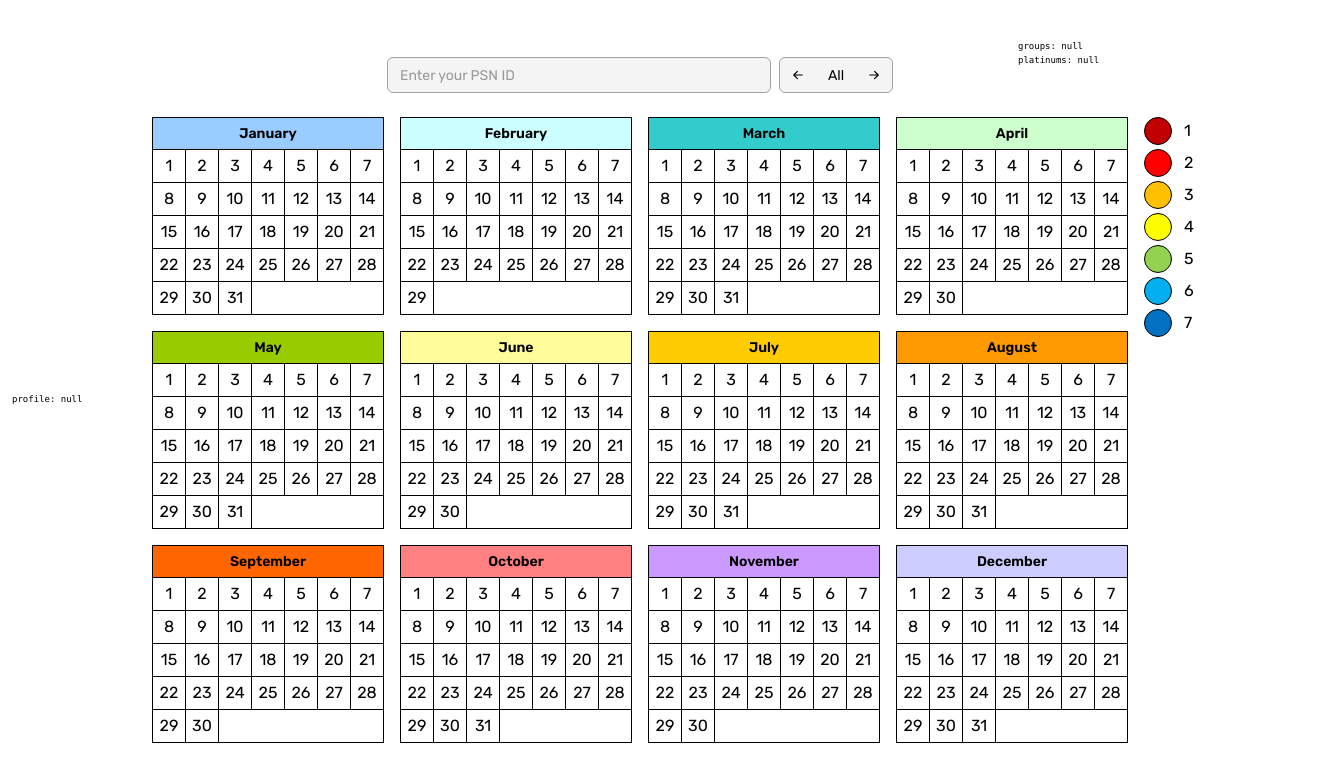
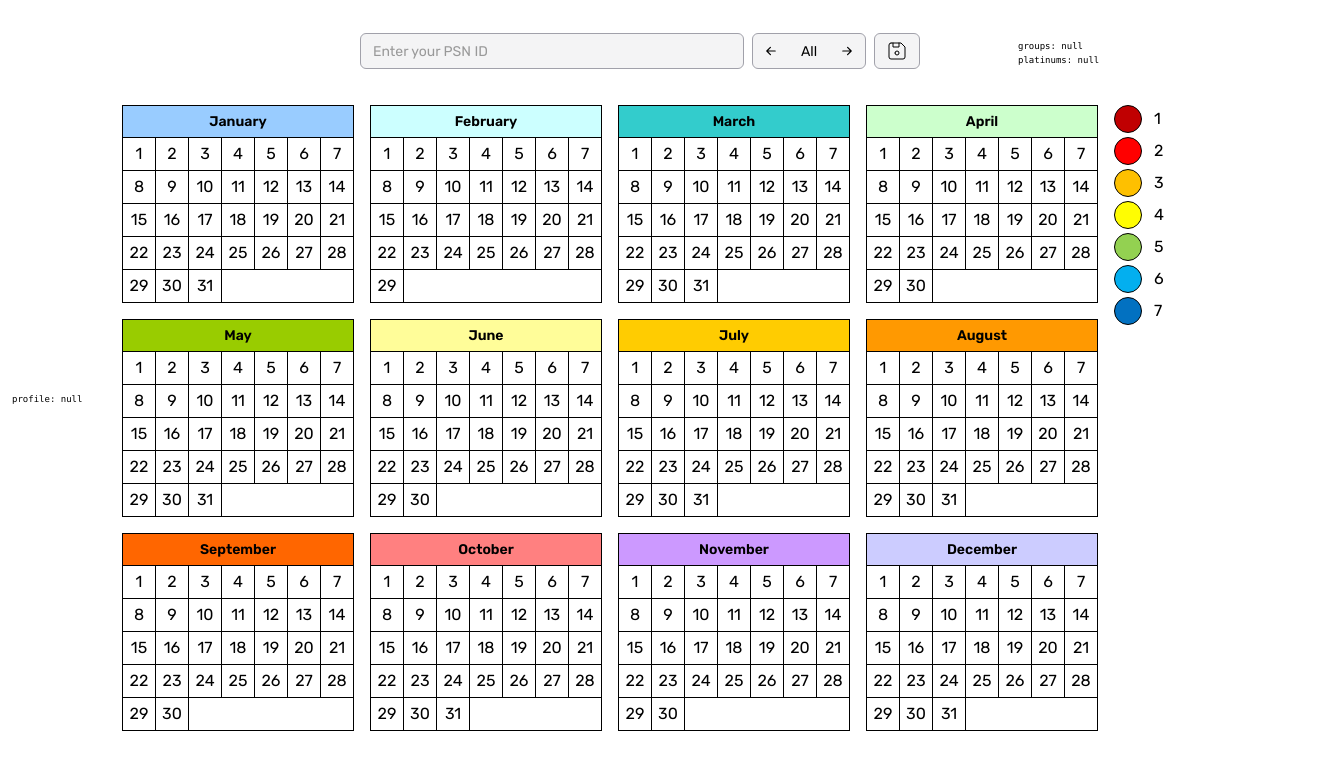
Before and after one commit to Hartaithan/platinum-calendar, a Next.js app: page / in a window 1280 px wide. Shown: the top 782 px of the page, 1320 px wide, since content can reach past the window. Built offline with nearby package versions, Linux system fonts and the light colour scheme; no server answers.

Commit message:
add download as png button

```diff
--- a/components/main-section.tsx
+++ b/components/main-section.tsx
@@ -14,9 +14,12 @@ import DateDetailsModal from "@/components/date-details-modal";
 import type { DateDetailsState } from "@/components/date-details-modal";
 import type { DayClickHandler } from "@/models/calendar";
 import YearFilter from "@/components/year-filter";
+import IconDeviceFloppy from "@/icons/device-floppy";
+import { toPng } from "html-to-image";
 
 const MainSection: FC = () => {
   const { setProfile, setStatus, setPlatinums, setGroups } = useData();
+  const calendarRef = useRef<HTMLDivElement | null>(null);
   const popupRef = useRef<DataLoadingPopupHandle>(null);
   const controller = useRef<AbortController | null>(null);
   const [details, setDetails] = useState<DateDetailsState>({
@@ -98,6 +101,22 @@ const MainSection: FC = () => {
     setDetails((prev) => ({ ...prev, isVisible: false }));
   }, []);
 
+  const handleSave = useCallback(() => {
+    if (!calendarRef.current) return;
+    toPng(calendarRef.current, { cacheBust: true })
+      .then((dataUrl) => {
+        const link = document.createElement("a");
+        link.href = dataUrl;
+        link.download = "calendar.png";
+        document.body.appendChild(link);
+        link.click();
+        document.body.removeChild(link);
+      })
+      .catch((err) => {
+        console.error(err);
+      });
+  }, []);
+
   return (
     <div className="flex flex-col justify-center items-center">
       <div className="flex h-9 items-center gap-2">
@@ -107,8 +126,13 @@ const MainSection: FC = () => {
           onKeyDown={handleKeyDown}
         />
         <YearFilter />
+        <button
+          className="flex items-center relative h-full rounded-md py-2 px-3 border border-border bg-surface"
+          onClick={handleSave}>
+          <IconDeviceFloppy className="size-5" />
+        </button>
       </div>
-      <div className="mt-6 relative">
+      <div className="relative bg-background py-9 pl-9 pr-24" ref={calendarRef}>
         <DataLoadingPopup ref={popupRef} handleAbort={handleAbort} />
         <OGCalendar onDayClick={handleDayClick} />
         <DateDetailsModal
--- /dev/null
+++ b/icons/device-floppy.tsx
@@ -0,0 +1,23 @@
+import type { ComponentPropsWithoutRef, FC } from "react";
+
+const IconDeviceFloppy: FC<ComponentPropsWithoutRef<"svg">> = (props) => {
+  return (
+    <svg
+      xmlns="http://www.w3.org/2000/svg"
+      width="24"
+      height="24"
+      fill="none"
+      stroke="currentColor"
+      strokeLinecap="round"
+      strokeLinejoin="round"
+      strokeWidth="1"
+      viewBox="2 2 20 20"
+      {...props}>
+      <path stroke="none" d="M0 0h24v24H0z" />
+      <path d="M6 4h10l4 4v10a2 2 0 01-2 2H6a2 2 0 01-2-2V6a2 2 0 012-2" />
+      <path d="M10 14a2 2 0 104 0 2 2 0 10-4 0M14 4v4H8V4" />
+    </svg>
+  );
+};
+
+export default IconDeviceFloppy;
--- a/package.json
+++ b/package.json
@@ -15,6 +15,7 @@
   },
   "dependencies": {
     "cheerio": "^1.0.0-rc.12",
+    "html-to-image": "^1.11.11",
     "next": "14.2.4",
     "react": "^18",
     "react-dom": "^18",
```
Also changed, not shown: 1 other file (tests, documents, lock files or other folders).
